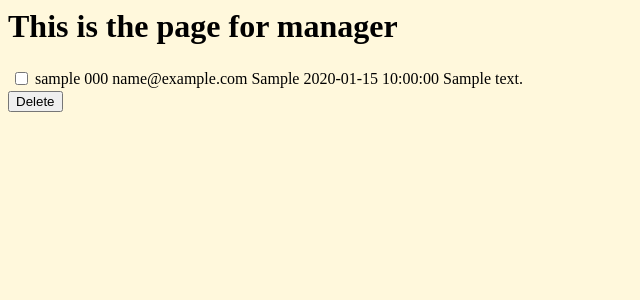
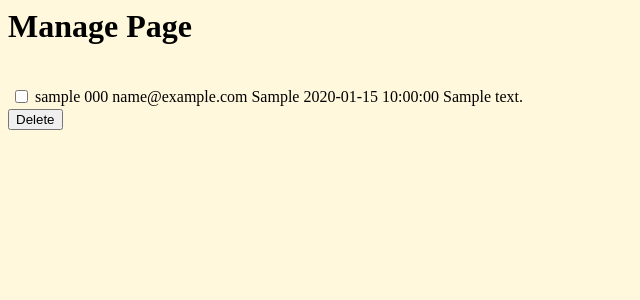
Before and after one commit to iii-cutting-edge-tech-lab/Chatbot_Project_cc103_release, a Flask app: template Chatbot_Line_cc103/code/templates/manage.html in a window 1280 px wide. Shown: the top 300 px of the page, without its empty margins (0-640 px from the left). Run offline with Flask 2, Linux system fonts and the light colour scheme; the template is opened without the code that fills it: most values are stand-ins (such as "Sample title", 1, 10 or a date in 2020); parts of the project's set-up code (start-up, migrations or seed data) failed here and were passed over.

Commit message:
20181114update2

```diff
--- a/Chatbot_Line_cc103/code/templates/login.html
+++ b/Chatbot_Line_cc103/code/templates/login.html
@@ -18,7 +18,7 @@
             <input id="user" type="text" name="user" value="">
             <br><br>
             password : <br>
-            <input id="passwd" type="text" name="passwd" value="">
+            <input id="passwd" type="password" name="passwd" value="">
             <br><br>
             <input type="submit" name="button" value="Login">
         </form>
--- a/Chatbot_Line_cc103/code/templates/manage.html
+++ b/Chatbot_Line_cc103/code/templates/manage.html
@@ -11,7 +11,7 @@
         <title> manage page </title>
     </head>
     <body>
-        <h1> This is the page for manager </h1>
+        <h1> Manage Page </h1><br>
         <form  role="form" action="" method="post" >
         <table>
         {% for data in data %}
```
Also changed, not shown: 1 other file.
